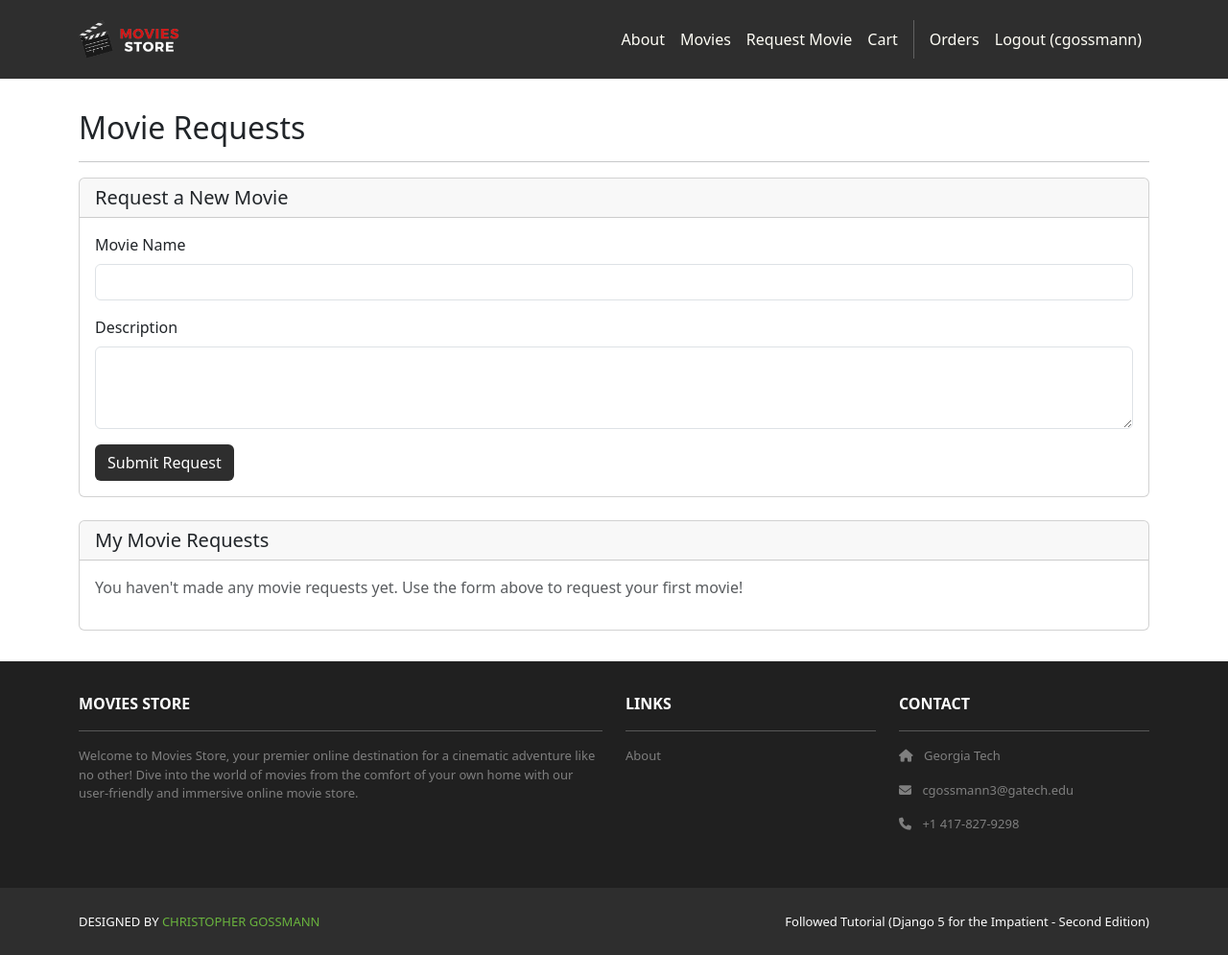
After one commit to cgossmann05/GT-Movies-Store, a Django app: page /movies/requests/ in a window 1280 px wide. The commit adds this page. Shown: the whole page at 96% size. Run offline with Django 5.2, Linux system fonts and the light colour scheme; a user stored in the database is signed in; data comes from the database, SQL or seed files in the repository; both versions use the stored data as it was after the commit; some libraries are stand-ins or nearby versions.

Commit message:
Implemented midterm 1 user story

```diff
--- /dev/null
+++ b/movies/templates/movies/requests.html
@@ -0,0 +1,76 @@
+{% extends 'base.html' %}
+{% block content %}
+{% load static %}
+<div class="p-3">
+  <div class="container">
+    <div class="row mt-3">
+      <div class="col mx-auto mb-3">
+        <h2>Movie Requests</h2>
+        <hr />
+
+        <!-- Request Form Section -->
+        <div class="card mb-4">
+          <div class="card-header">
+            <h5 class="mb-0">Request a New Movie</h5>
+          </div>
+          <div class="card-body">
+            <form method="POST">
+              {% csrf_token %}
+              <div class="mb-3">
+                <label for="name" class="form-label">Movie Name</label>
+                <input type="text" class="form-control" id="name" name="name" required>
+              </div>
+              <div class="mb-3">
+                <label for="description" class="form-label">Description</label>
+                <textarea class="form-control" id="description" name="description" rows="3" required></textarea>
+              </div>
+              <button type="submit" class="btn bg-dark text-white">Submit Request</button>
+            </form>
+          </div>
+        </div>
+
+        <!-- My Requests Section -->
+        <div class="card">
+          <div class="card-header">
+            <h5 class="mb-0">My Movie Requests</h5>
+          </div>
+          <div class="card-body">
+            {% if template_data.user_requests %}
+              <div class="table-responsive">
+                <table class="table table-striped">
+                  <thead>
+                    <tr>
+                      <th scope="col">Movie Name</th>
+                      <th scope="col">Description</th>
+                      <th scope="col">Date Requested</th>
+                      <th scope="col">Actions</th>
+                    </tr>
+                  </thead>
+                  <tbody>
+                    {% for request in template_data.user_requests %}
+                    <tr>
+                      <td><strong>{{ request.name }}</strong></td>
+                      <td>{{ request.description|truncatewords:20 }}</td>
+                      <td>{{ request.date_requested|date:"M d, Y" }}</td>
+                      <td>
+                        <a href="{% url 'movies.delete_request' request_id=request.id %}"
+                           class="btn btn-sm btn-danger"
+                           onclick="return confirm('Are you sure you want to delete this request?')">
+                          Delete
+                        </a>
+                      </td>
+                    </tr>
+                    {% endfor %}
+                  </tbody>
+                </table>
+              </div>
+            {% else %}
+              <p class="text-muted">You haven't made any movie requests yet. Use the form above to request your first movie!</p>
+            {% endif %}
+          </div>
+        </div>
+      </div>
+    </div>
+  </div>
+</div>
+{% endblock content %}
--- a/movies/urls.py
+++ b/movies/urls.py
@@ -6,4 +6,6 @@ urlpatterns = [
     path('<int:id>/review/create/', views.create_review, name='movies.create_review'),
     path('<int:id>/review/<int:review_id>/edit/', views.edit_review, name='movies.edit_review'),
     path('<int:id>/review/<int:review_id>/delete/', views.delete_review, name='movies.delete_review'),
+    path('requests/', views.movie_requests, name='movies.requests'),
+    path('requests/delete/<int:request_id>/', views.delete_request, name='movies.delete_request'),
 ]
--- a/movies/views.py
+++ b/movies/views.py
@@ -1,5 +1,5 @@
 from django.shortcuts import render, redirect, get_object_or_404
-from .models import Movie, Review
+from .models import Movie, Review, MovieRequest
 from django.contrib.auth.decorators import login_required
 
 # Create your views here.
@@ -75,3 +75,31 @@ def delete_review(request, id, review_id):
         user=request.user)
     review.delete()
     return redirect('movies.show', id=id)
+
+@login_required
+def movie_requests(request):
+    if request.method == 'POST':
+        name = request.POST.get('name', '').strip()
+        description = request.POST.get('description', '').strip()
+
+        if name and description:
+            movie_request = MovieRequest()
+            movie_request.name = name
+            movie_request.description = description
+            movie_request.user = request.user
+            movie_request.save()
+            return redirect('movies.requests')
+
+    # Get user's movie requests
+    user_requests = MovieRequest.objects.filter(user=request.user).order_by('-date_requested')
+
+    template_data = {}
+    template_data['title'] = 'Movie Requests'
+    template_data['user_requests'] = user_requests
+    return render(request, 'movies/requests.html', {'template_data': template_data})
+
+@login_required
+def delete_request(request, request_id):
+    movie_request = get_object_or_404(MovieRequest, id=request_id, user=request.user)
+    movie_request.delete()
+    return redirect('movies.requests')
--- a/moviesstore/templates/base.html
+++ b/moviesstore/templates/base.html
@@ -26,6 +26,9 @@
           <div class="navbar-nav ms-auto navbar-ml">
             <a class="nav-link" href="{% url 'home.about' %}">About</a>
             <a class="nav-link" href="{% url 'movies.index' %}">Movies</a>
+            {% if user.is_authenticated %}
+            <a class="nav-link" href="{% url 'movies.requests' %}">Request Movie</a>
+            {% endif %}
             <a class="nav-link" href="{% url 'cart.index' %}">Cart</a>
             <div class="vr bg-white mx-2 d-none d-lg-block"></div>
             {% if user.is_authenticated %}
```
Also changed, not shown: CLAUDE.md (added, +81 -0 lines), movies/models.py (+9 -0 lines), db.sqlite3, movies/migrations/0003_movierequest.py (added).
